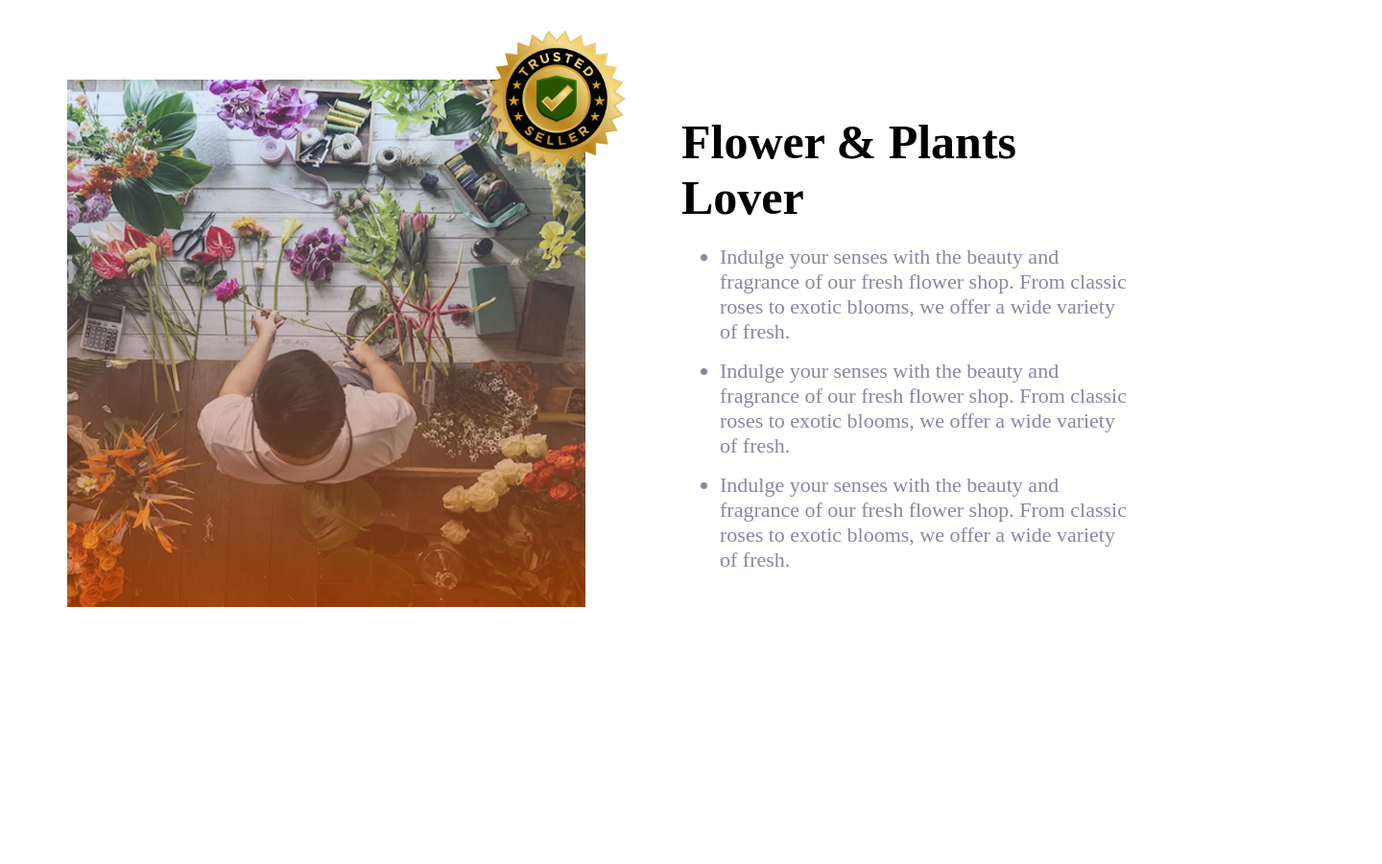
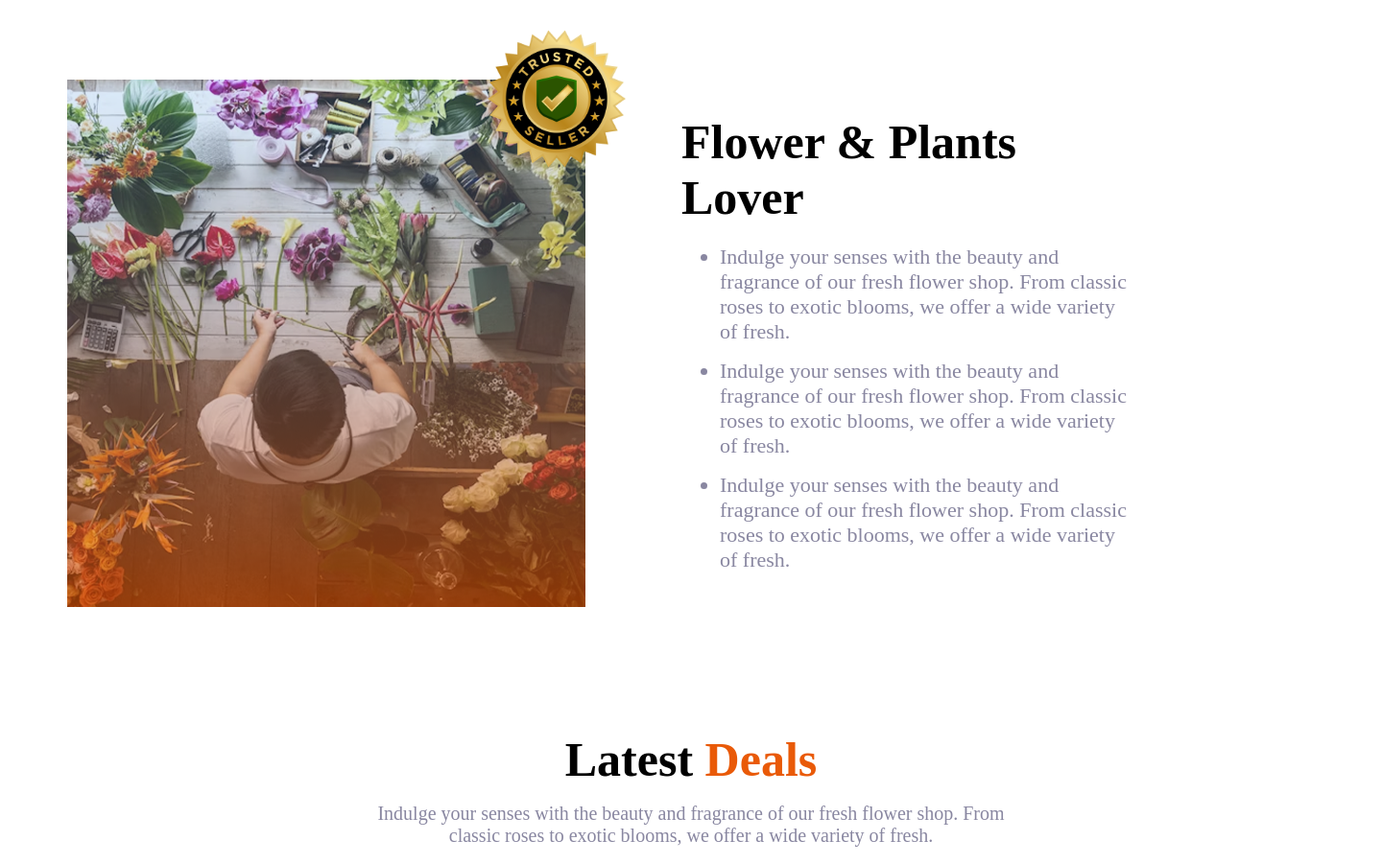
Before and after one commit to mdsakibsikder1200/2nd-assaignment-submit, a plain HTML site: page index.html in a window 1280 px wide. Shown: the part 1925-2826 px from the top of the page at 96% size, 1440 px wide, since content can reach past the window. Before the commit the page ends 2578 px from the top, so only its background shows below. Drawn offline with Linux system fonts and the light colour scheme.

Commit message:
added part section

```diff
--- a/index.html
+++ b/index.html
@@ -137,6 +137,14 @@
 
 
 
+      <!-- section part-6 -->
+
+        <section>
+          <div class="deals">
+            <h2>Latest <span>Deals</span></h2>
+            <p>Indulge your senses with the beauty and fragrance of our fresh flower shop. From <br> classic roses to exotic blooms, we offer a wide variety of fresh.</p>
+          </div>
+        </section>
 
 
 
@@ -152,34 +160,8 @@
 
 
 
-  <!-- <section>
-    <div class="middelest">
-      <div class="img-baj">
-          <img src="assets/flower-store.png" alt="">
 
-         <img src="assets/trusted-badge.png" alt="">
 
-        </div>
-
-      <div class="text-section">
-         <h2>Flower & Plants <br> Lover</h2>
-         <ul>
-          <li>Indulge your senses with the beauty and fragrance of our fresh flower shop. From classic roses to exotic blooms, we offer a wide variety of fresh.</li>
-          <li style="padding-top: 20px;">Indulge your senses with the beauty and fragrance of our fresh flower shop. From classic roses to exotic blooms, we offer a wide variety of fresh.</li>
-          <li style="padding-top: 20px;" >Indulge your senses with the beauty and fragrance of our fresh flower shop. From classic roses to exotic blooms, we offer a wide variety of fresh.</li>
-         </ul>
-      </div>
-    </div>
-  </section> -->
-
-  <!-- section part-7 -->
-
-  <!-- <section>
-    <div class="deals">
-      <h2>Latest <span>Deals</span></h2>
-      <p>Indulge your senses with the beauty and fragrance of our fresh flower shop. From <br> classic roses to exotic blooms, we offer a wide variety of fresh.</p>
-    </div>
-  </section> -->
 
 
 
--- a/style.css/flowers.css
+++ b/style.css/flowers.css
@@ -218,7 +218,7 @@
 
 /* section part-6 */
 
-/* .deals{
+.deals{
   width: 1440px;
   height: 138px;
   margin: 0 auto;
@@ -237,4 +237,4 @@
  font-size: 20px;
  color: #8987A1;
  padding-top: 16px;
-} */
+}
```
